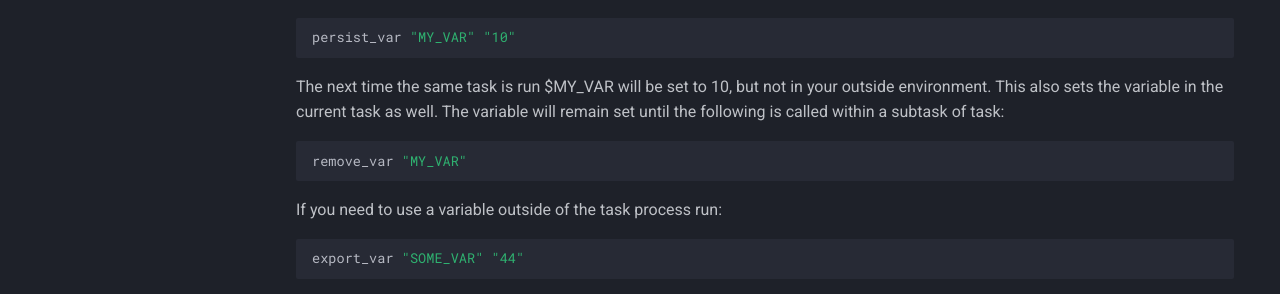
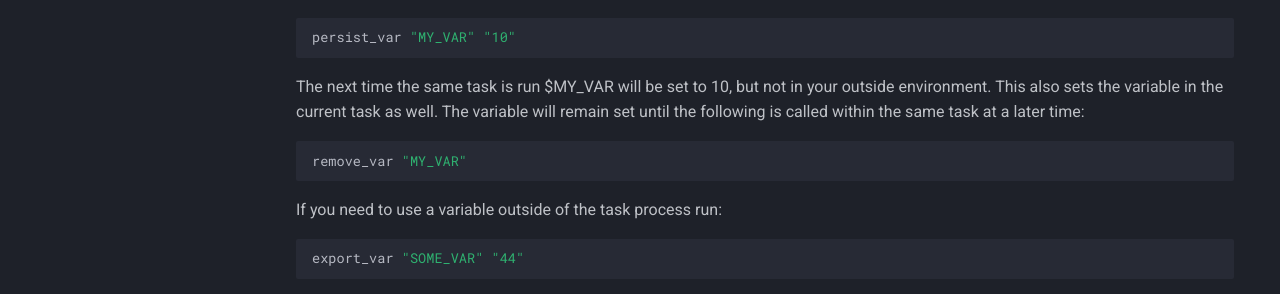
Before and after one commit to hppr-dev/docs-bash-task-master, an MkDocs documentation site: the page built from docs/state.md, in a window 1280 px wide and 900 px high. Shown: the part 293-587 px from the top of the window. Built offline with MkDocs 1.6.1 and Material for MkDocs 9.7.7, drawn with Linux system fonts in a browser that asks for light colours; comment, search, counter and statistics services are not loaded.

Commit message:
Clarify release_var

````diff
--- a/docs/state.md
+++ b/docs/state.md
@@ -10,7 +10,7 @@ persist_var "MY_VAR" "10"
 
 The next time the same task is run $MY_VAR will be set to 10, but not in your outside environment.
 This also sets the variable in the current task as well.
-The variable will remain set until the following is called within a subtask of task:
+The variable will remain set until the following is called within the same task at a later time:
 
 ``` bash
 remove_var "MY_VAR"
````
